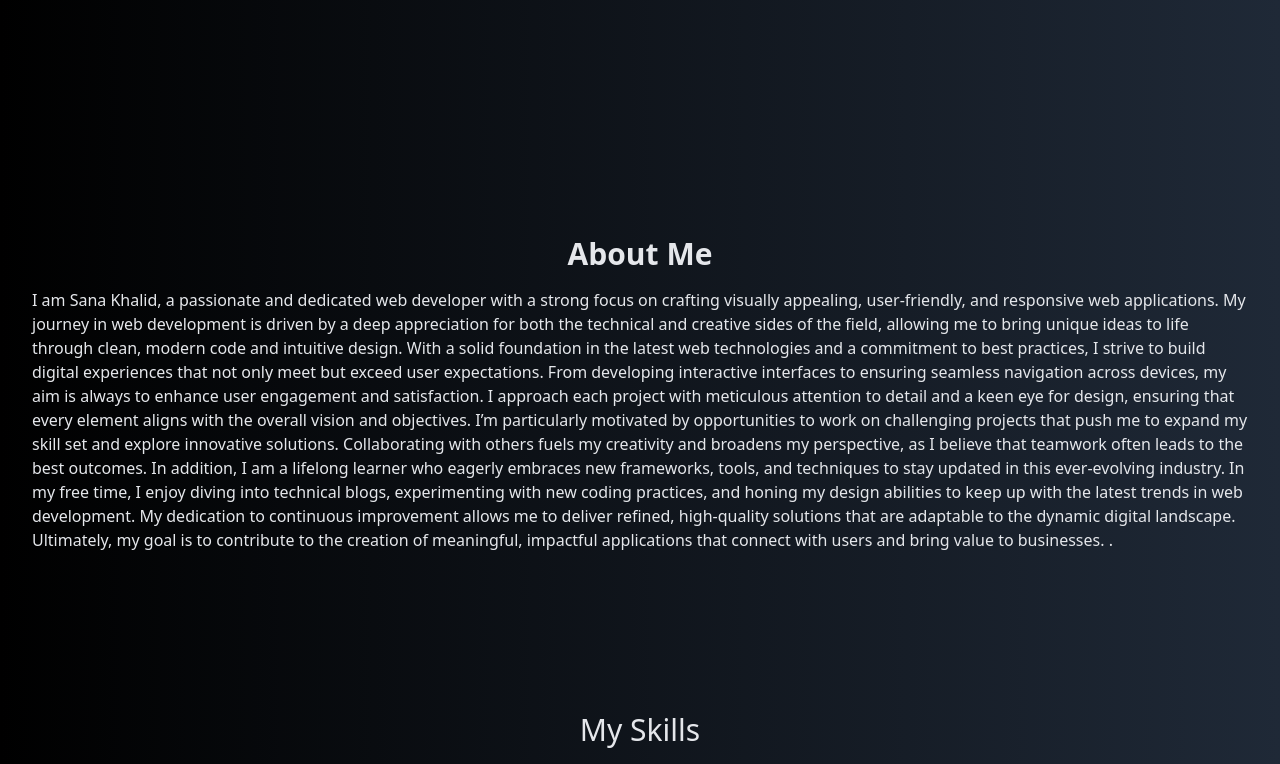
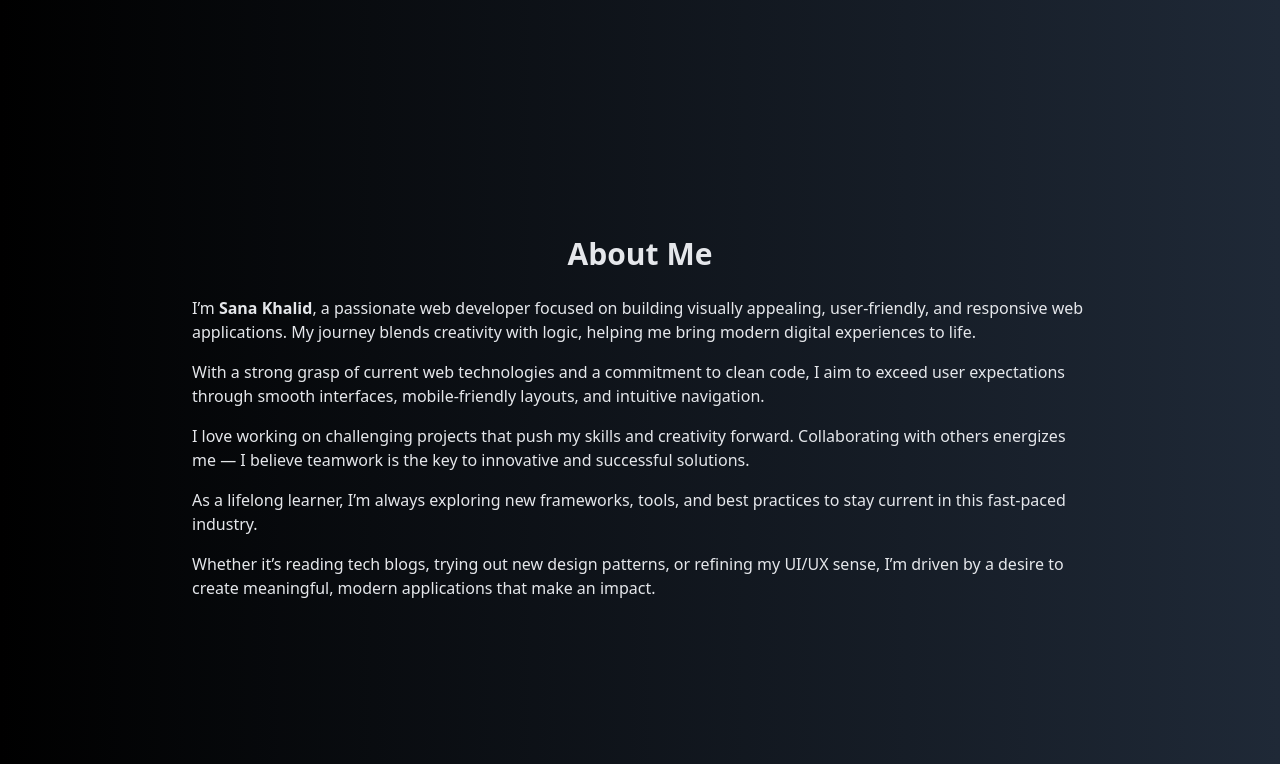
Before and after one commit to sanakhalid1521/portfolio, a Next.js app: page / in a window 1280 px wide. Shown: the part 660-1424 px from the top of the page. Built offline with nearby package versions, Linux system fonts and the light colour scheme.

Commit message:
Update about.tsx

```diff
--- a/src/app/componenets/about.tsx
+++ b/src/app/componenets/about.tsx
@@ -2,18 +2,38 @@ import React from 'react';
 
 const About = () => {
   return (
-      <section id="about" className="p-8 font-normal justify  justify-center bg-gradient-to-r from-black to-gray-800 text-gray-200">
-        <div className="container mx-auto">
-          <h2 className="text-3xl font-bold mb-4 text-center">About Me</h2>
-          <p>I am Sana Khalid, a passionate and dedicated web developer with a strong focus on crafting visually appealing, user-friendly, and responsive web applications. My journey in web development is driven by a deep appreciation for both the technical and creative sides of the field, allowing me to bring unique ideas to life through clean, modern code and intuitive design.
+    <section
+      id="about"
+      className="p-8 font-normal justify-center bg-gradient-to-r from-black to-gray-800 text-gray-200"
+    >
+      <div className="container mx-auto max-w-4xl">
+        <h2 className="text-3xl font-bold mb-6 text-center">About Me</h2>
 
-With a solid foundation in the latest web technologies and a commitment to best practices, I strive to build digital experiences that not only meet but exceed user expectations. From developing interactive interfaces to ensuring seamless navigation across devices, my aim is always to enhance user engagement and satisfaction. I approach each project with meticulous attention to detail and a keen eye for design, ensuring that every element aligns with the overall vision and objectives.
+        <p className="mb-4">
+          I’m <strong>Sana Khalid</strong>, a passionate web developer focused on building visually appealing,
+          user-friendly, and responsive web applications. My journey blends creativity with logic, helping
+          me bring modern digital experiences to life.
+        </p>
 
-I’m particularly motivated by opportunities to work on challenging projects that push me to expand my skill set and explore innovative solutions. Collaborating with others fuels my creativity and broadens my perspective, as I believe that teamwork often leads to the best outcomes. In addition, I am a lifelong learner who eagerly embraces new frameworks, tools, and techniques to stay updated in this ever-evolving industry.
+        <p className="mb-4">
+          With a strong grasp of current web technologies and a commitment to clean code, I aim to exceed
+          user expectations through smooth interfaces, mobile-friendly layouts, and intuitive navigation.
+        </p>
 
-In my free time, I enjoy diving into technical blogs, experimenting with new coding practices, and honing my design abilities to keep up with the latest trends in web development. My dedication to continuous improvement allows me to deliver refined, high-quality solutions that are adaptable to the dynamic digital landscape. Ultimately, my goal is to contribute to the creation of meaningful, impactful applications that connect with users and bring value to businesses.
+        <p className="mb-4">
+          I love working on challenging projects that push my skills and creativity forward. Collaborating
+          with others energizes me — I believe teamwork is the key to innovative and successful solutions.
+        </p>
 
-.</p>
+        <p className="mb-4">
+          As a lifelong learner, I’m always exploring new frameworks, tools, and best practices to stay
+          current in this fast-paced industry.
+        </p>
+
+        <p>
+          Whether it’s reading tech blogs, trying out new design patterns, or refining my UI/UX sense,
+          I’m driven by a desire to create meaningful, modern applications that make an impact.
+        </p>
       </div>
     </section>
   );
```
Lines whose indentation alone changed are shown as unchanged.
